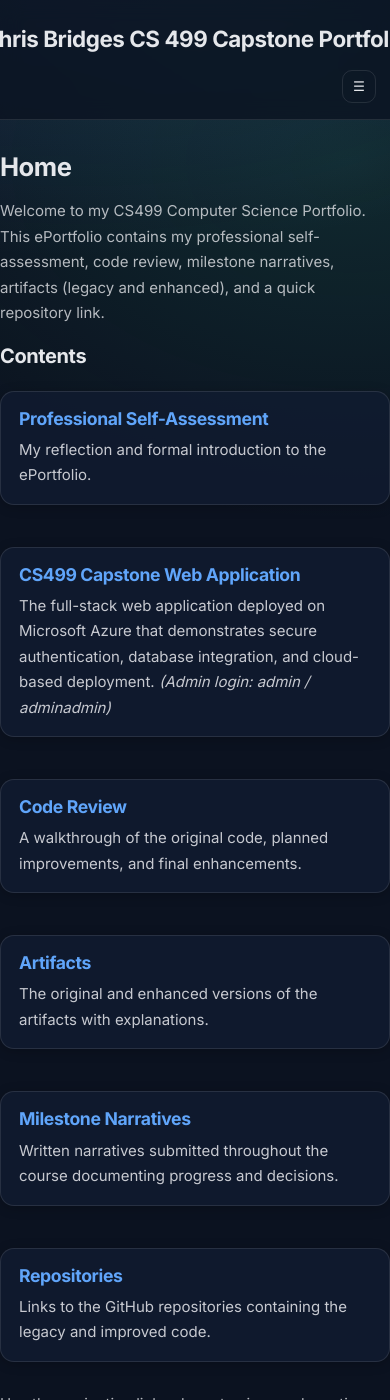
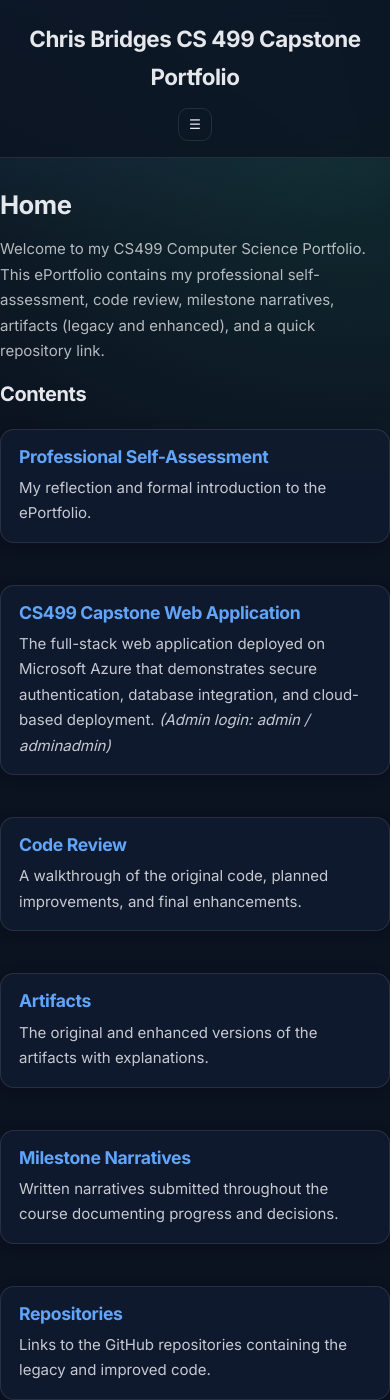
Before and after one commit to christopherbridges1/christopherbridges1.github.io, a Jekyll site: the page built from index.md, in a window 390 px wide and 1400 px high. Built offline with Jekyll 4.4.1, drawn with Linux system fonts in a browser that asks for light colours.

Commit message:
Update style.scss

```diff
--- a/assets/css/style.scss
+++ b/assets/css/style.scss
@@ -120,12 +120,12 @@ pre, code {
   font-weight: 800;
   font-size: 1.4rem;
   color: var(--text);
-  white-space: nowrap;
+  white-space: normal;
   letter-spacing: -0.02em;
 }
 
 .nav-toggle {
-  margin-left: auto;
+  margin: 0;
   display: none;
   background: transparent;
   border: 1px solid var(--border);
@@ -164,7 +164,7 @@ pre, code {
 }
 
 /* Mobile nav */
-@media (max-width: 1100px) {
+@media (max-width: 760px) {
   .nav-toggle { display: inline-flex; }
 
   .nav-links {
@@ -172,7 +172,7 @@ pre, code {
     position: absolute;
     left: 0;
     right: 0;
-    top: 58px;
+    top: 110px;
     flex-direction: column;
     align-items: stretch;
     background: rgba(15,23,42,0.96);
```
